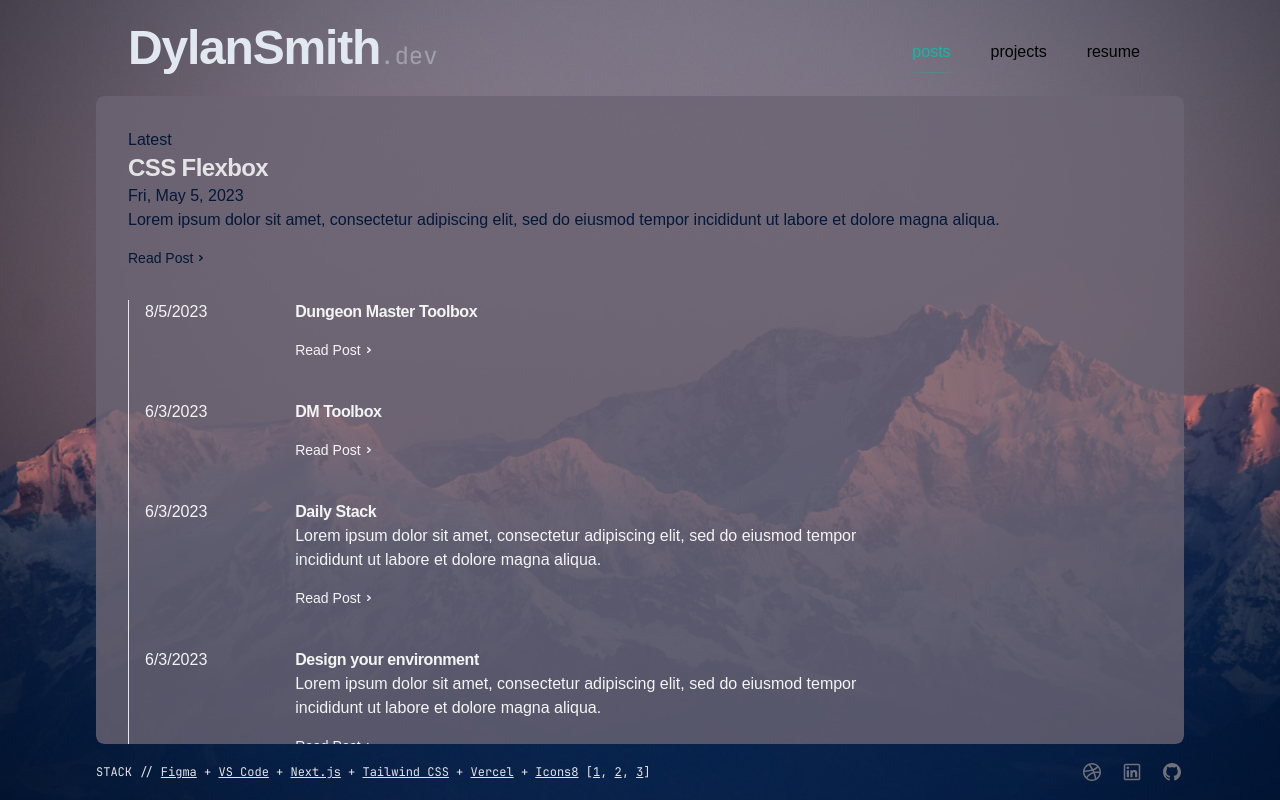
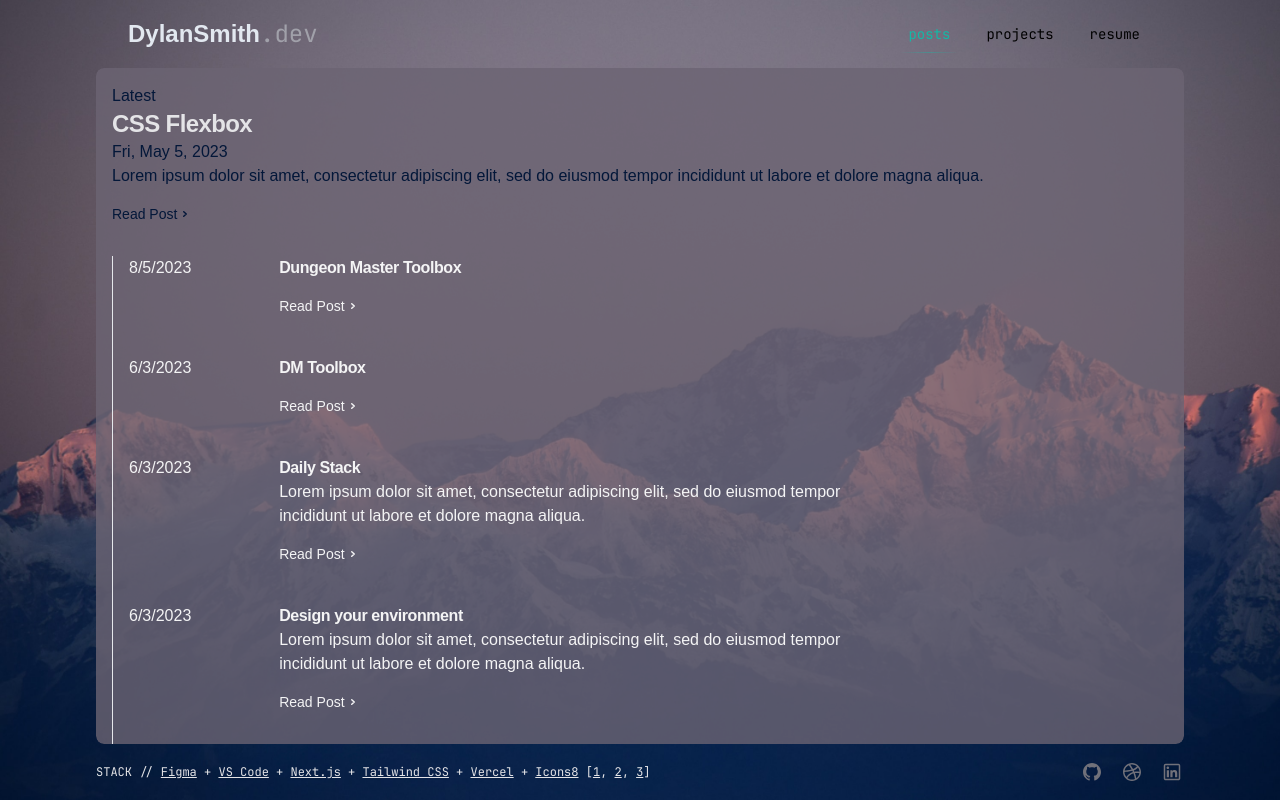
Before and after one commit to dylpckl/dsdev, a Next.js app: page /posts in a window 1280 px wide. Built offline with nearby package versions, Linux system fonts and the light colour scheme.

Commit message:
css adjustments

```diff
--- a/src/app/layout.tsx
+++ b/src/app/layout.tsx
@@ -65,7 +65,7 @@ export default function RootLayout({
             <Header />
 
             <div className="mx-auto w-full overflow-hidden rounded-lg h-full">
-              <main className="h-full bg-[#6c6573]/80 text-[#031739] p-8 flex-auto overflow-y-auto w-full rounded-lg">
+              <main className="h-full bg-[#6c6573]/80 text-[#031739] p-4 flex-auto overflow-y-auto w-full rounded-lg">
                 <Providers>{children}</Providers>
               </main>
             </div>
--- a/src/app/posts/layout.tsx
+++ b/src/app/posts/layout.tsx
@@ -1,7 +1,7 @@
-// "use client";
+"use client";
 import Link from "next/link";
 // import { useRouter } from "next/navigation";
-// import { usePathname } from "next/navigation";
+import { usePathname } from "next/navigation";
 import path from "path";
 import { JSX, SVGProps } from "react";
 
@@ -31,8 +31,8 @@ export default function PostLayout({
   children: React.ReactNode;
 }) {
   // const router = useRouter();
-  // const pathname = decodeURI(usePathname());
-  // const isPostIndex = pathname === "/posts";
+  const pathname = decodeURI(usePathname());
+  const isPostIndex = pathname === "/posts";
   // console.log(pathname);
   return (
     <>
@@ -47,9 +47,7 @@ export default function PostLayout({
         </button>
       )} */}
       <main>{children}</main>
-      <div>
-        <Link href="/">back to posts</Link>
-      </div>
+      <div>{!isPostIndex && <Link href="/">back to posts</Link>}</div>
     </>
   );
 }
--- a/src/components/Footer.tsx
+++ b/src/components/Footer.tsx
@@ -60,6 +60,11 @@ export default function Footer() {
 
       <div className="flex items-end gap-4">
         <SocialLink
+          href="https://github.com/dylpckl"
+          aria-label="Follow on GitHub"
+          icon={GitHubIcon}
+        />
+        <SocialLink
           href="https://dribbble.com/dylpckl"
           aria-label="Follow on Dribbble"
           icon={DribbbleIcon}
@@ -68,11 +73,6 @@ export default function Footer() {
           href="https://www.linkedin.com/in/dylanjbsmith/"
           aria-label="Follow on LinkedIn"
           icon={LinkedInIcon}
-        />
-        <SocialLink
-          href="https://github.com/dylpckl"
-          aria-label="Follow on GitHub"
-          icon={GitHubIcon}
         />
       </div>
     </div>
--- a/src/components/Header.jsx
+++ b/src/components/Header.jsx
@@ -12,7 +12,7 @@ const NavItem = ({ href, children }) => {
   let isActive = usePathname().includes(href);
 
   return (
-    <li>
+    <li className="font-mono text-sm">
       <Link
         href={href}
         className={clsx(
@@ -46,7 +46,7 @@ const Avatar = () => {
 const Navigation = (props) => {
   return (
     <nav {...props}>
-      <ul className="flex gap-4">
+      <ul className="flex gap-3">
         <NavItem href="/posts">posts</NavItem>
         <NavItem href="/projects">projects</NavItem>
         <NavItem href="/resume">resume</NavItem>
@@ -116,14 +116,14 @@ function ThemeToggle() {
 export function Header() {
   return (
     <>
-      <header className="mx-auto w-full max-w-7xl lg:max-w-5xl my-6 flex justify-between">
+      <header className="mx-auto w-full max-w-7xl lg:max-w-5xl my-4 flex justify-between">
         <Link
           href="/"
           className="flex items-center"
         >
           {/* <Avatar /> */}
           <div className="">
-            <span className="text-slate-200 text-4xl tracking-tight font-bold sm:text-5xl">
+            <span className="text-slate-200 text-2xl font-bold">
               DylanSmith
             </span>
             <span className="text-zinc-400 text-2xl font-mono">.dev</span>
@@ -133,25 +133,6 @@ export function Header() {
         <div className="flex items-end">
           <Navigation />
         </div>
-        {/*
-        <div className="flex items-end gap-4">
-          <SocialLink
-            href="https://dribbble.com/dylpckl"
-            aria-label="Follow on Dribbble"
-            icon={DribbbleIcon}
-          />
-          <SocialLink
-            href="https://www.linkedin.com/in/dylanjbsmith/"
-            aria-label="Follow on LinkedIn"
-            icon={LinkedInIcon}
-          />
-          <SocialLink
-            href="https://github.com/dylpckl"
-            aria-label="Follow on GitHub"
-            icon={GitHubIcon}
-          />
-
-        </div> */}
       </header>
     </>
   );
--- a/tailwind.config.js
+++ b/tailwind.config.js
@@ -20,8 +20,7 @@ module.exports = {
       sans: [
         "Inter var, sans-serif",
         {
-          fontFeatureSettings: '"cv11", "ss01, "ss03"',
-          fontVariationSettings: '"opsz" 32"'
+          fontFeatureSettings: '"cv11", "ss01, "ss03", "cv05"'
         },
       ],
       mono: ['JetBrains Mono']
```
